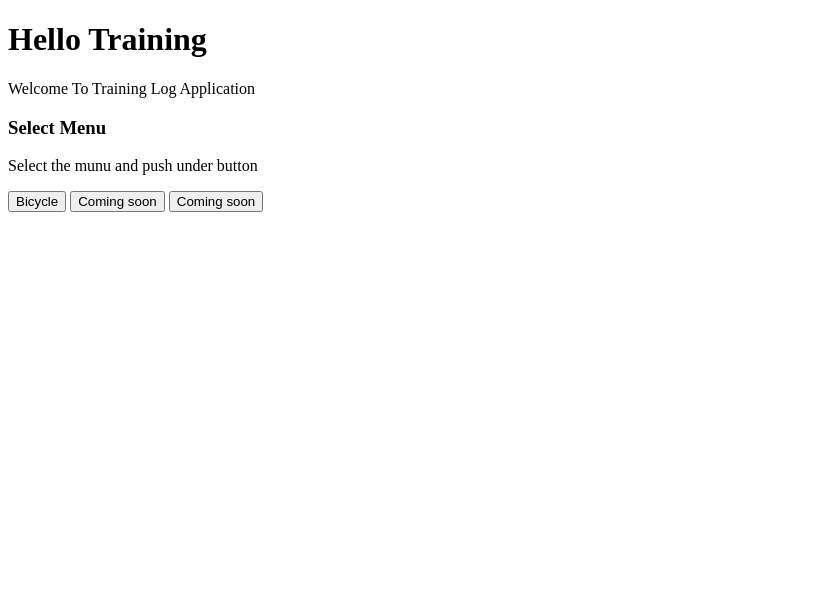
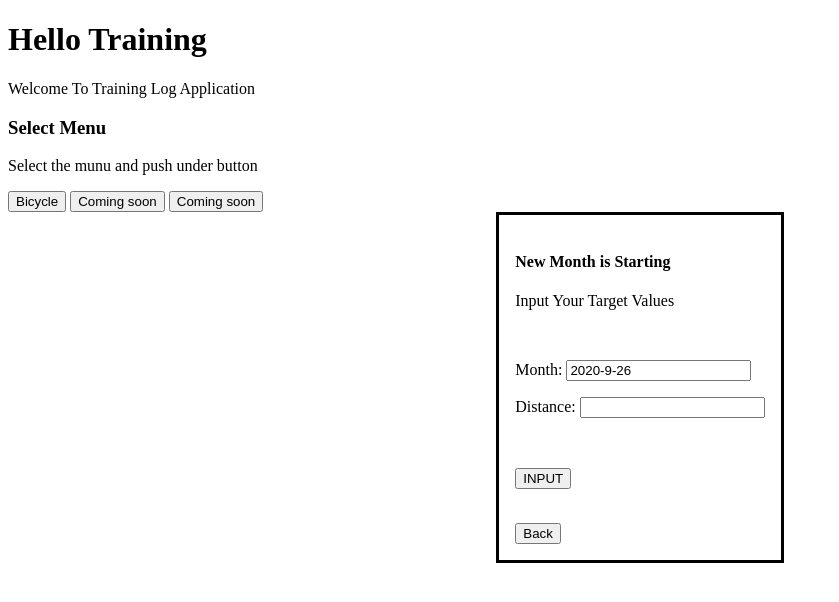
Before and after one commit to Yasuhiro-Mekaru/training-log, a Flask app: page / in a window 1280 px wide. Shown: the top 602 px of the page, without its empty margins (0-839 px from the left). Run offline with Flask 2, Linux system fonts and the light colour scheme.

Commit message:
add dialog

```diff
--- a/templates/index.html
+++ b/templates/index.html
@@ -67,10 +67,20 @@
 				console.log('today: ' + today);
 
 				// 今日の日付が1日だった際の処理
-				if(date == 25){
+				if(date == 26){
 					$('#input_dialog').fadeIn('slow');
 					$('#input_month').val(today);
 				}
+
+				// ここにinputボタンがタップされた際の処理を記述する
+
+				// Backボタンがタップされた際の処理
+				// 値をクリアしダイアログを閉じる
+				$('.button_back').click(function(){
+					$('#input_month').val('');
+					$('#input_target_distance').val('');
+					$('#input_dialog').fadeOut('slow');
+				})
 
 
 				$('#button_bicycle').click(function(){
```
